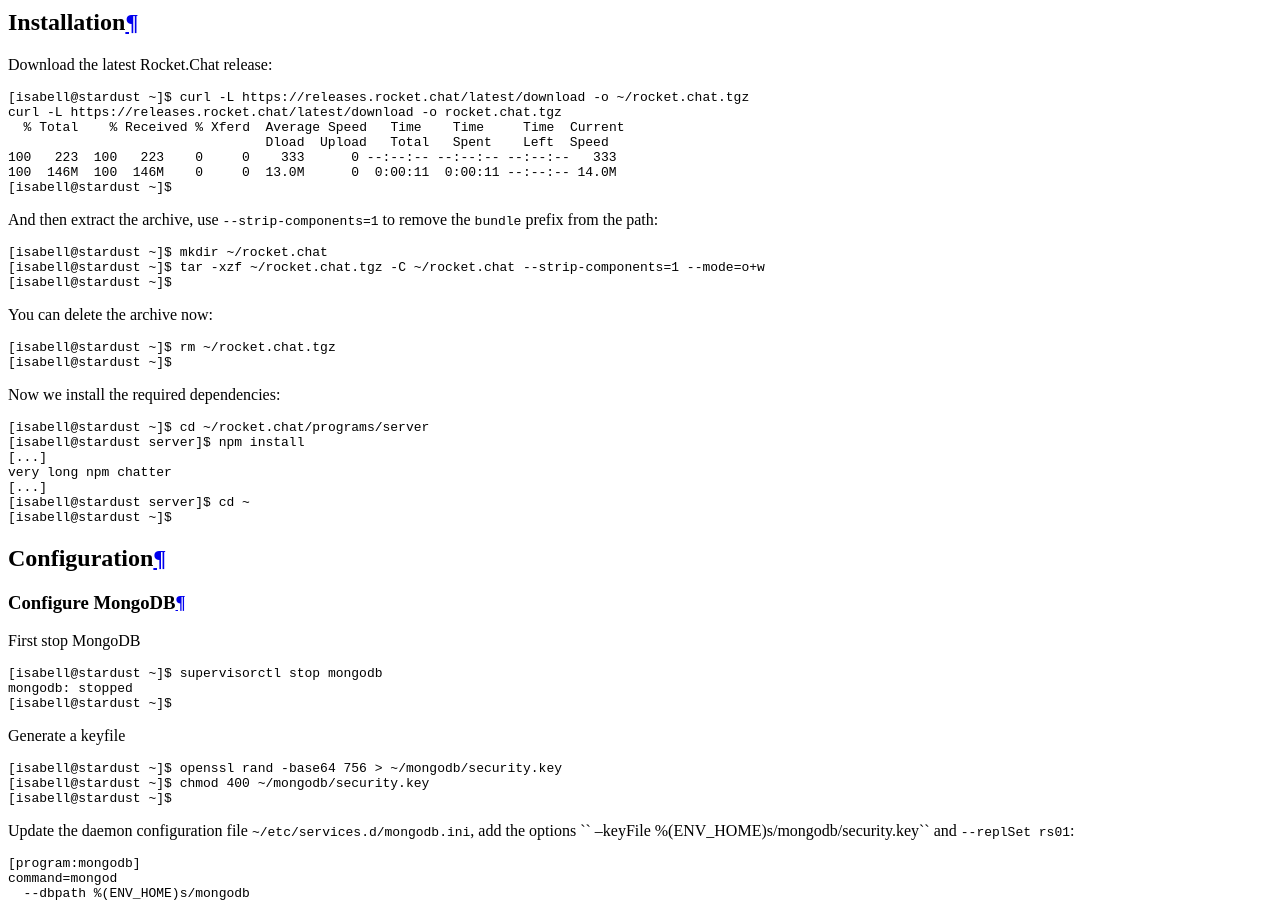
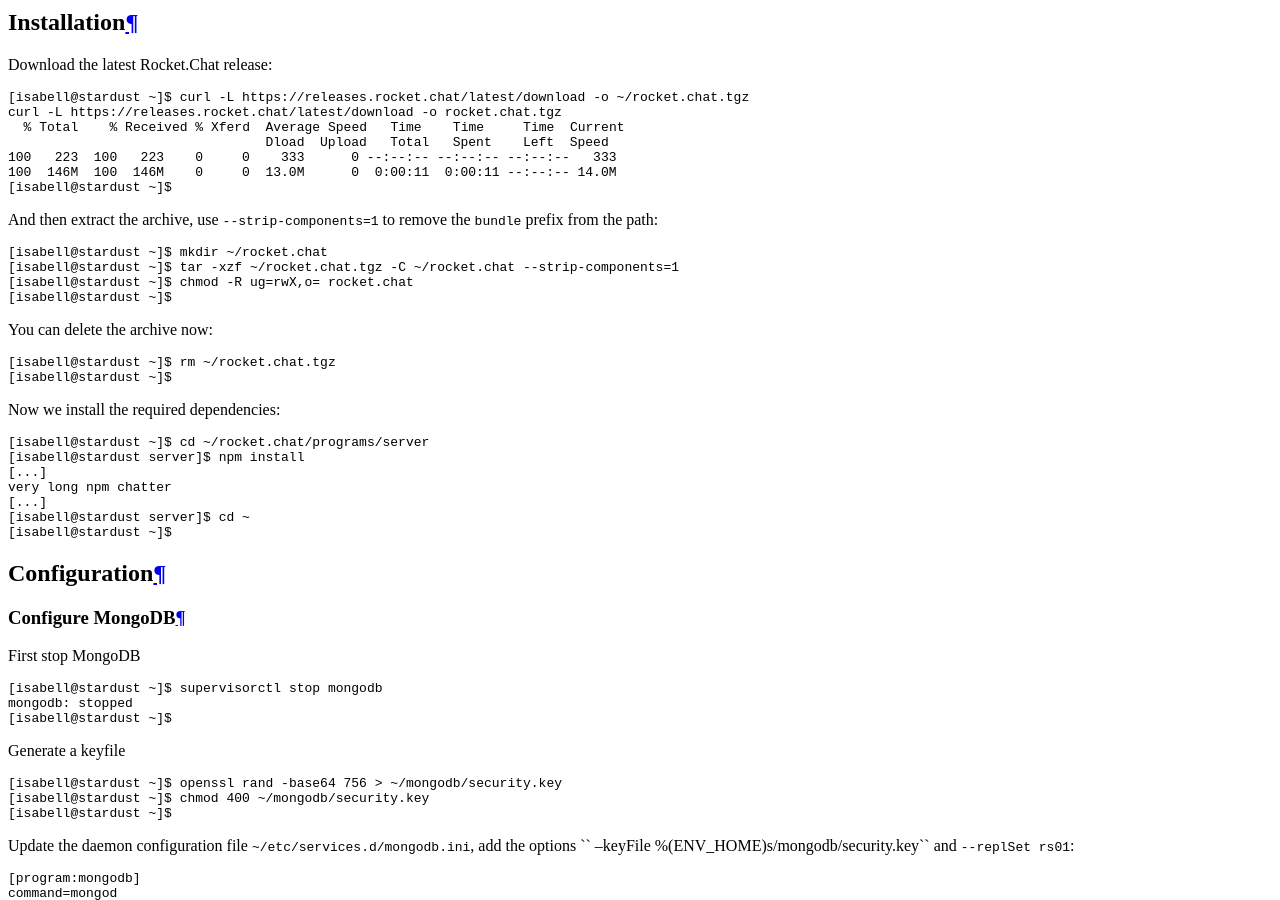
Before and after one commit to Uberspace/lab, a Sphinx documentation site: the page built from source/guide_rocketchat.rst, in a window 1280 px wide and 900 px high, scrolled down 5302 px. Built offline with Sphinx 7.4.7 and the Read the Docs theme 2.0.0, drawn with Linux system fonts in a browser that asks for light colours.

Commit message:
[RocketChat] add chmod because of broken rights in archive

```diff
--- a/source/guide_rocketchat.rst
+++ b/source/guide_rocketchat.rst
@@ -73,7 +73,8 @@
 ::
 
  [isabell@stardust ~]$ mkdir ~/rocket.chat
- [isabell@stardust ~]$ tar -xzf ~/rocket.chat.tgz -C ~/rocket.chat --strip-components=1 --mode=o+w
+ [isabell@stardust ~]$ tar -xzf ~/rocket.chat.tgz -C ~/rocket.chat --strip-components=1
+ [isabell@stardust ~]$ chmod -R ug=rwX,o= rocket.chat
  [isabell@stardust ~]$
 
 You can delete the archive now:
```
